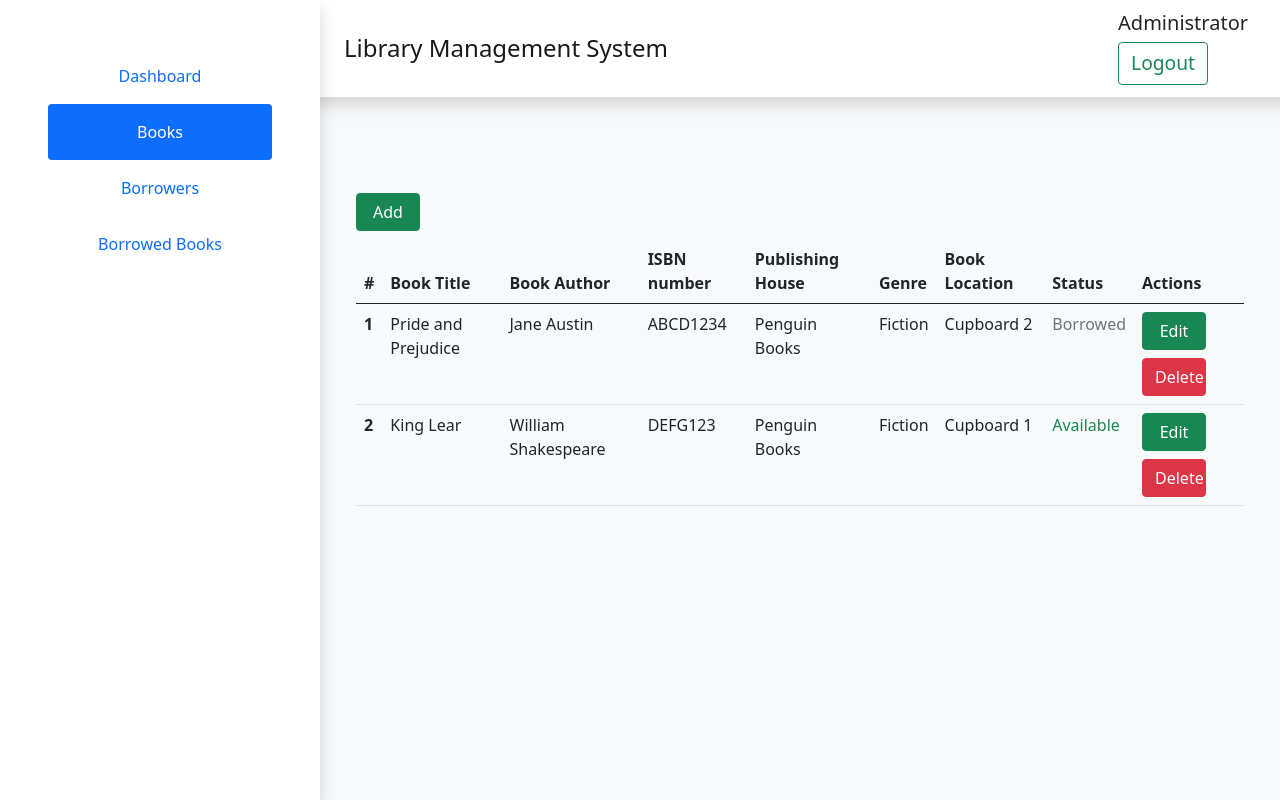
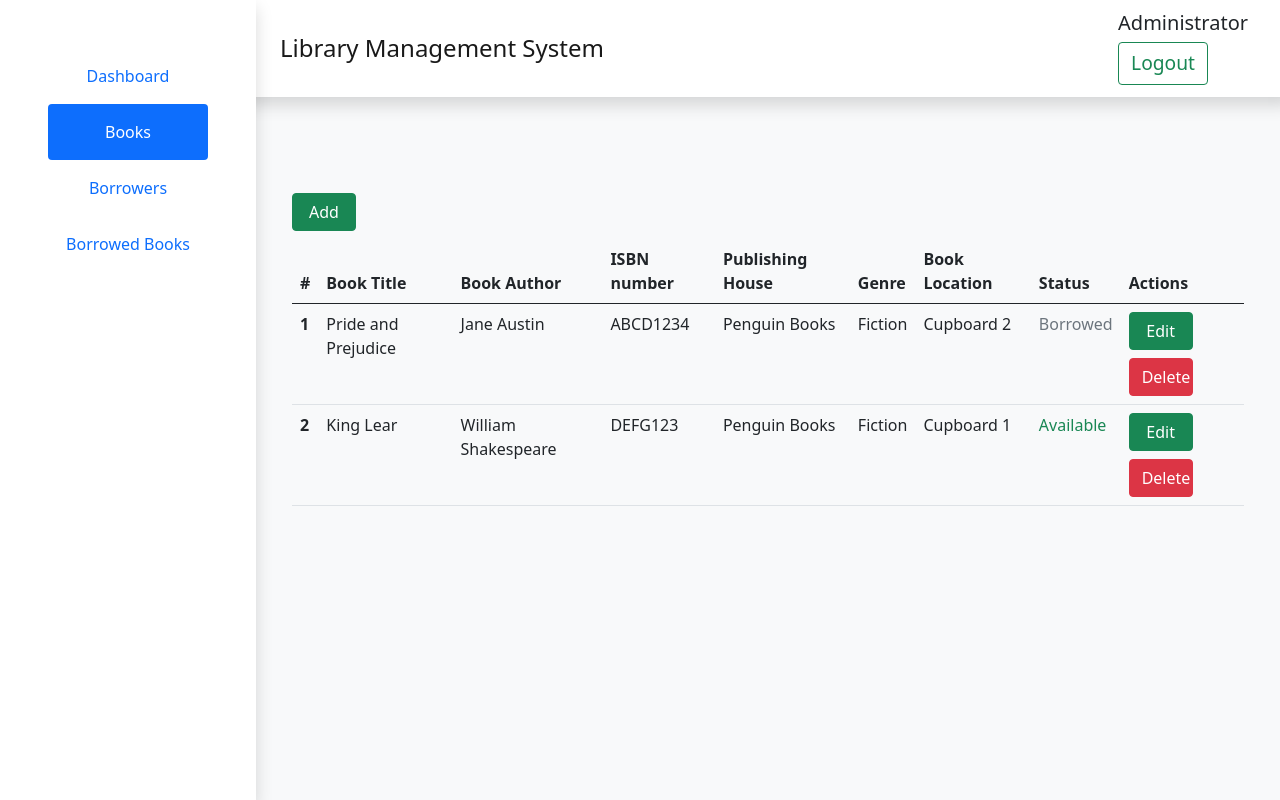
Before and after one commit to Sahil2004/Library-Management-System, a Django app: page /lib_man/librarian/books in a window 1280 px wide. Run offline with Django 3.2, Linux system fonts and the light colour scheme; a user stored in the database is signed in; data comes from the database, SQL or seed files in the repository; both versions use the stored data as it was after the commit; some libraries are stand-ins or nearby versions.

Commit message:
Fixed portal width.

```diff
--- a/lib_man/templates/lib_man/components/portal.html
+++ b/lib_man/templates/lib_man/components/portal.html
@@ -3,7 +3,7 @@
 {% block headerAndFooter %}
 
 <div class="d-flex align-items-start w-100">
-  <div class="nav flex flex-column nav-pills w-25 p-5 align-middle shadow bg-white" id="v-pills-tab" role="tablist" aria-orientation="vertical" style="height: 100vh; position: relative; z-index: 1;">
+  <div class="nav flex flex-column nav-pills p-5 align-middle shadow bg-white" id="v-pills-tab" role="tablist" aria-orientation="vertical" style="width: 20%;height: 100vh; position: relative; z-index: 1;">
     <button class="mainNavMenuButtons nav-link py-3" data-bs-toggle="pill" type="button" role="tab" aria-selected="true" data-target="dashboard" onclick="location.href='/lib_man/librarian/dashboard'">Dashboard</button>
     <button class="mainNavMenuButtons nav-link py-3" data-bs-toggle="pill" type="button" role="tab" aria-selected="true" data-target="books" onclick="location.href='/lib_man/librarian/books'">Books</button>
     <button class="mainNavMenuButtons nav-link py-3" data-bs-toggle="pill" type="button" role="tab" aria-selected="true" data-target="borrowers" onclick="location.href='/lib_man/librarian/borrowers'">Borrowers</button>
```
Also changed, not shown: db.sqlite3.
